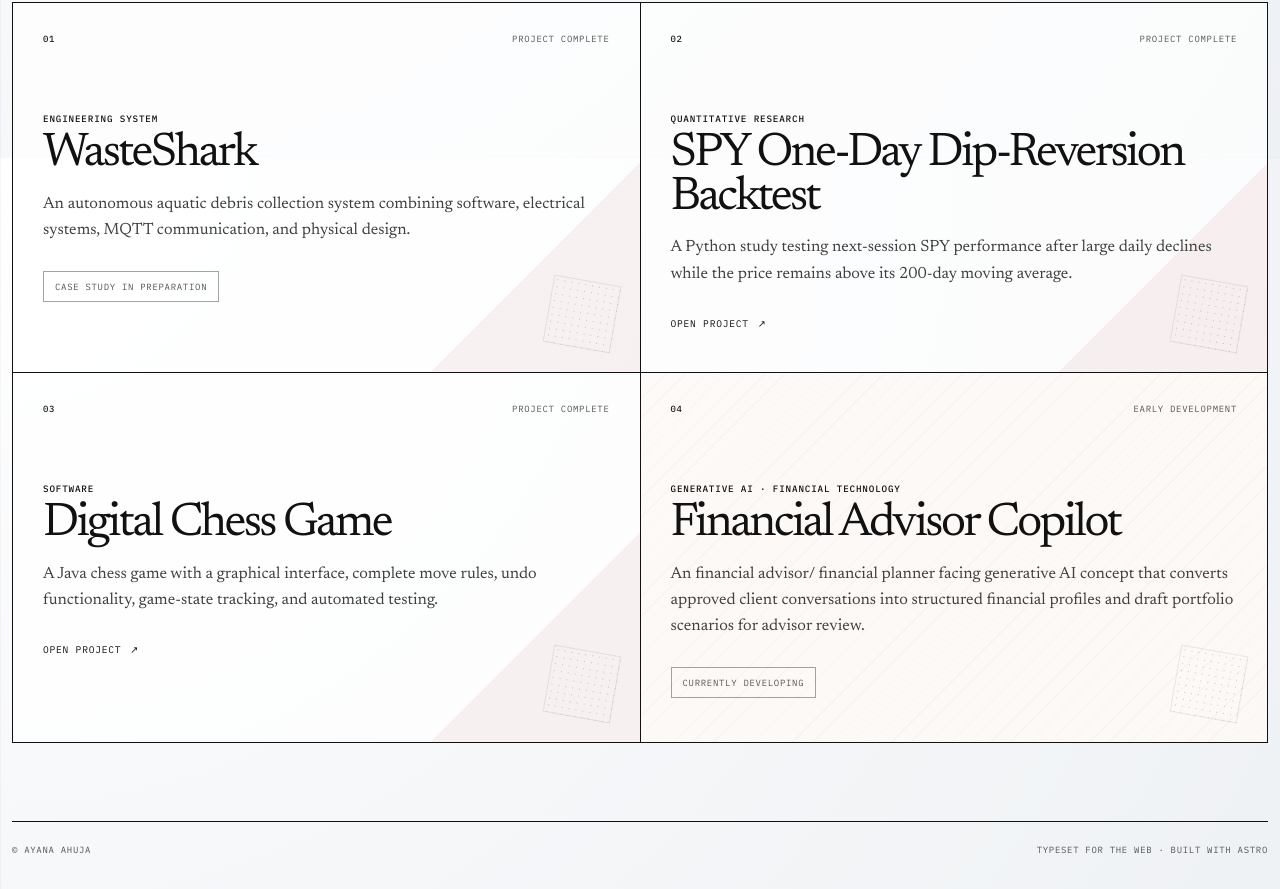
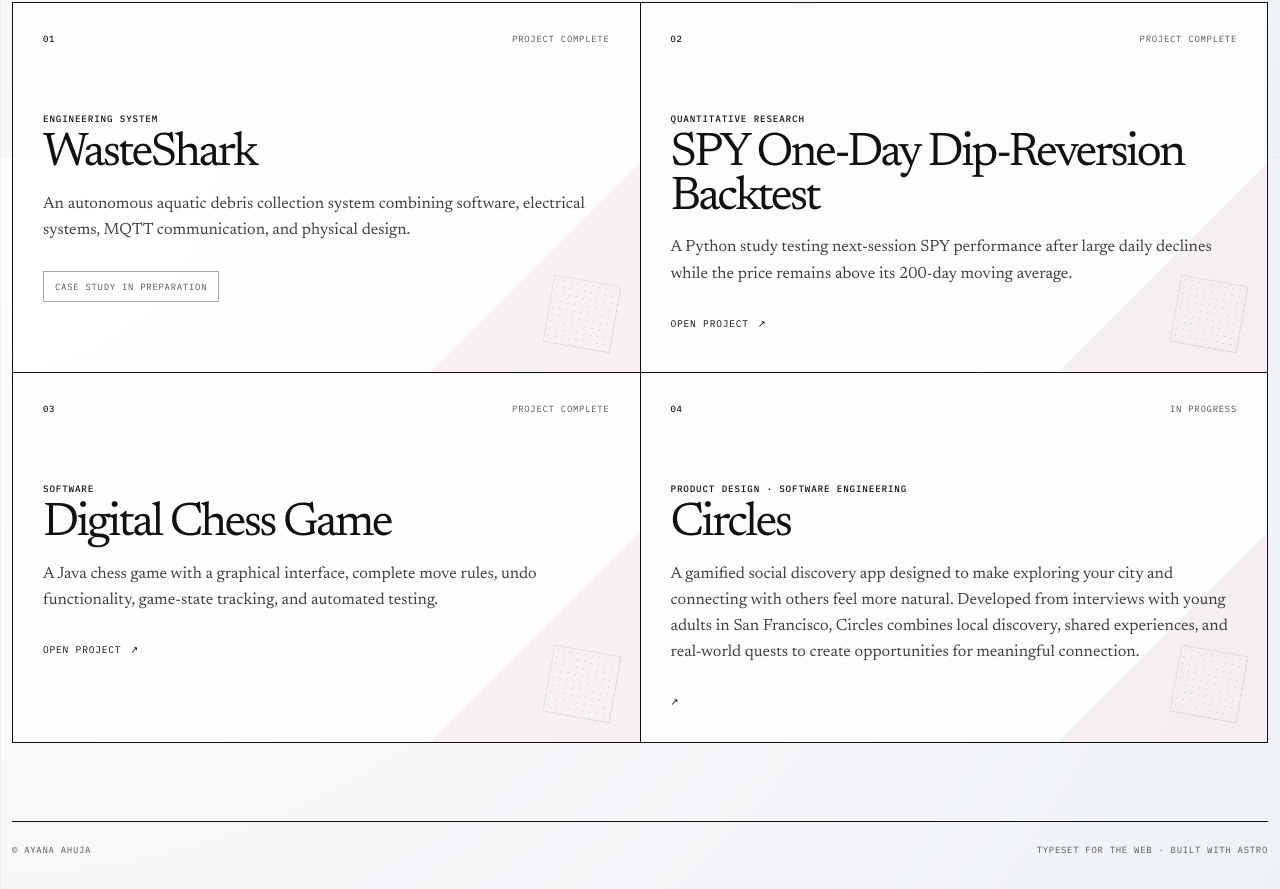
Before and after one commit to ayana0png/ayana-portfolio, an Astro site: page /work in a window 1280 px wide. Shown: the part 643-1532 px from the top of the page. Built offline with nearby package versions, Linux system fonts and the light colour scheme; Astro itself is replaced by a stand-in of ours.

Commit message:
Update project details for Circles app

```diff
--- a/src/pages/work/index.astro
+++ b/src/pages/work/index.astro
@@ -38,16 +38,16 @@ const projects = [
     available: true,
   },
   {
-    number: "04",
-    category: "Generative AI · Financial technology",
-    status: "Early development",
-    title: "Financial Advisor Copilot",
-    description:
-      "An financial advisor/ financial planner facing generative AI concept that converts approved client conversations into structured financial profiles and draft portfolio scenarios for advisor review.",
-    href: "",
-    linkLabel: "Currently developing",
-    available: false,
-  },
+  number: "04",
+  category: "Product design · Software engineering",
+  status: "In progress",
+  title: "Circles",
+  description:
+    "A gamified social discovery app designed to make exploring your city and connecting with others feel more natural. Developed from interviews with young adults in San Francisco, Circles combines local discovery, shared experiences, and real-world quests to create opportunities for meaningful connection.",
+  href: "/work/circles/",
+  figmaHref: "", // https://www.figma.com/design/GMbtkDTKh8Rzan9DbN0dY0/CIRCLES-Mobile-App---Main?t=LrkCB3Znov50WCrO-1
+  available: true,
+},
 ];
 ---
 
```
